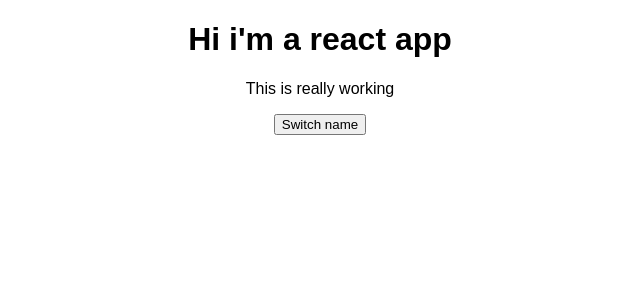
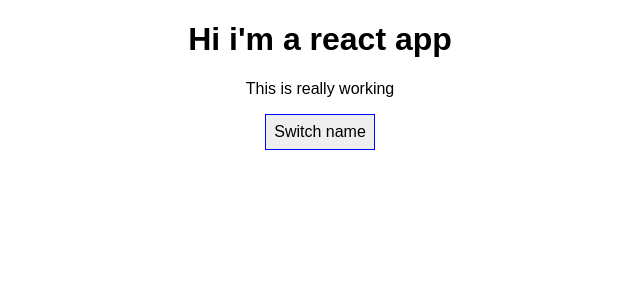
Before and after one commit to cortesdev/react-complete-guide, a React (Create React App) app: page / in a window 1280 px wide. Shown: the top 300 px of the page, without its empty margins (320-960 px from the left). Built offline with nearby package versions, Linux system fonts and the light colour scheme.

Commit message:
Output lists

```diff
--- a/src/App.js
+++ b/src/App.js
@@ -43,13 +43,19 @@
   }
 
   render() {
-    return (
-      <div className="App">
-        <h1>Hi i'm a react app</h1>
-        <p>This is really working</p>
-        <button onClick={this.togglePersonsHandle}>Switch name</button>
-        {
-          this.state.showPersons === true ?
+
+    const style = {
+      backgrooundColor: 'white',
+      font: 'inherit',
+      border: '1px solid blue',
+      padding: '8px',
+      cursor: 'pointer'
+    };
+
+    let persons = null;
+
+    if (this.state.showPersons) {
+      persons = (
         <div >
           <Person
             name={this.state.persons[0].name}
@@ -68,8 +74,15 @@
             name={this.state.persons[2].name}
             age={this.state.persons[2].age} >
           </Person>
-          </div> : null
+        </div>
+      );
     }
+    return (
+      <div className="App">
+        <h1>Hi i'm a react app</h1>
+        <p>This is really working</p>
+        <button style={style} onClick={this.togglePersonsHandle}>Switch name</button>
+        {persons}
       </div>
     );
     // gets compiled to:
@@ -78,76 +91,3 @@
 }
 
 export default app;
-
-
-// state = {
-//   persons: [
-//     { name: 'Max', age: 29 },
-//     { name: 'Manu', age: 33 },
-//     { name: 'Steffi', age: 25 }
-//   ],
-//   otherState: 'some other value'
-// }
-
-// switchNameHandler = () => {
-//   // console.log('Was clicked')
-//   // DONT DO : this.state.persons[0].name = 'Maximilian';
-//   this.setState({
-//     persons: [
-//       { name: 'Maximilian', age: 28 },
-//       { name: 'Manu', age: 29 },
-//       { name: 'Stephanie', age: 27 }
-//     ]
-//   })
-// }
-
-
-
-
-
-
-// const App = props => {
-//   const [ personsState, setPersonsState ] = useState({
-//    persons: [
-//      { name: 'Max', age: 29 },
-//      { name: 'Manu', age: 33 },
-//      { name: 'Steffi', age: 25 }
-//    ]
-//   });
-
-//   const switchNameHandler = () => {
-
-//      setPersonsState({
-//        persons: [
-//          { name: 'Maximilian', age: 28 },
-//          { name: 'Manu', age: 29 },
-//          { name: 'Stephanie', age: 27 }
-//        ]
-//      })
-//    };
-
-//    const [otherState] = useState('some other value');
-
-//    console.log(personsState, otherState);
-
-//    return (
-//      <div className="App">
-//        <h1>Hi i'm a react app</h1>
-//        <p>This is really working</p>
-//        <button onClick={switchNameHandler}>Switch name</button>
-//        <Person
-//          name={personsState.persons[0].name}
-//          age={personsState.persons[1].age} >
-//        </Person>
-//        <Person
-//          name={personsState.persons[1].name}
-//          age={personsState.persons[1].age} >
-//          My hobbies are: cycling
-//        </Person>
-//        <Person
-//          name={personsState.persons[2].name}
-//          age={personsState.persons[2].age} >
-//        </Person>
-//      </div>
-//    );
-//  }
```
Lines whose indentation alone changed are shown as unchanged.
